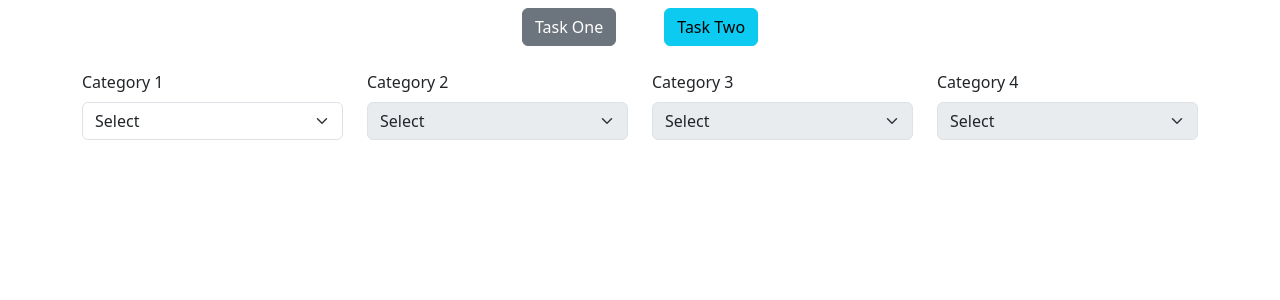
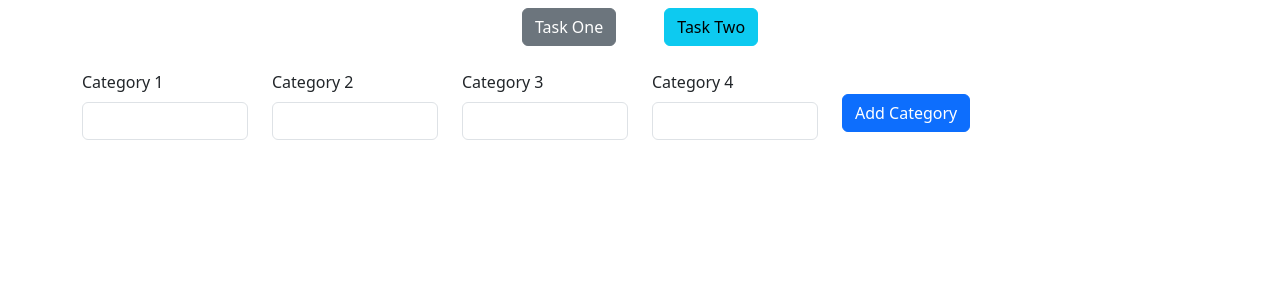
Before and after one commit to shanmugarajshan/task_interview, a React (Vite) app: page /Category in a window 1280 px wide. Shown: the top 300 px of the page. Built offline with nearby package versions, Linux system fonts and the light colour scheme.

Commit message:
category list

```diff
--- a/src/taskTwo/Category.jsx
+++ b/src/taskTwo/Category.jsx
@@ -1,133 +1,105 @@
 import React, { useState } from "react";
-import { Form, FormGroup, Label, Input, Container, Row, Col } from "reactstrap";
+import { Form, FormGroup, Label, Input, Container, Row, Col, Button, Table } from "reactstrap";
 
-const categoryData = {
-  Fasteners: {
-    Nuts: [
-      "Knurled Check Nuts",
-      "Acorn Nuts",
-      "T-Slot Nuts",
-      "Coupling Nuts",
-      "Flange Nuts",
-      "Hex Nuts",
-    ],
-    Screws: {
-      "Screw Jacks": [
-        "Adjustable Locating Buttons",
-        "Manual Work Supports",
-        "Through-Hole Leveling Jacks",
-        "Torque Screw Jacks",
-      ],
-    },
-  },
-};
+const getInitialState = () => ({
+  categoryOne: "",
+  categoryTwo: "",
+  categoryThree: "",
+  categoryFour: ""
+});
 
 const CategoryForm = () => {
-  const [category1, setCategory1] = useState("");
-  const [category2, setCategory2] = useState("");
-  const [category3, setCategory3] = useState("");
-  const [category4, setCategory4] = useState("");
+  const [category, setCategory] = useState(getInitialState());
+  const [tableData, setTableData] = useState([]);
+
+  const updateState = (field, value) => {
+    setCategory((prev) => ({ ...prev, [field]: value }));
+  };
+
+  const handleSubmit = (e) => {
+    e.preventDefault();
+    setTableData([...tableData, category]);
+    setCategory(getInitialState());
+  };
 
   return (
     <Container className="mt-4">
-      <Form>
+      <Form onSubmit={handleSubmit}>
         <Row>
-          <Col md={3}>
+          <Col md={2}>
             <FormGroup>
-              <Label for="category1">Category 1</Label>
+              <Label for="categoryOne">Category 1</Label>
               <Input
-                type="select"
-                id="category1"
-                value={category1}
-                onChange={(e) => {
-                  setCategory1(e.target.value);
-                  setCategory2("");
-                  setCategory3("");
-                  setCategory4("");
-                }}
-              >
-                <option value="">Select</option>
-                {Object.keys(categoryData).map((cat) => (
-                  <option key={cat} value={cat}>
-                    {cat}
-                  </option>
-                ))}
-              </Input>
+                type="text"
+                id="categoryOne"
+                value={category.categoryOne}
+                onChange={(e) => updateState("categoryOne", e.target.value)}
+              />
             </FormGroup>
           </Col>
-          <Col md={3}>
+          <Col md={2}>
             <FormGroup>
-              <Label for="category2">Category 2</Label>
+              <Label for="categoryTwo">Category 2</Label>
               <Input
-                type="select"
-                id="category2"
-                value={category2}
-                onChange={(e) => {
-                  setCategory2(e.target.value);
-                  setCategory3("");
-                  setCategory4("");
-                }}
-                disabled={!category1}
-              >
-                <option value="">Select</option>
-                {category1 &&
-                  Object.keys(categoryData[category1] || {}).map((cat) => (
-                    <option key={cat} value={cat}>
-                      {cat}
-                    </option>
-                  ))}
-              </Input>
+                type="text"
+                id="categoryTwo"
+                value={category.categoryTwo}
+                onChange={(e) => updateState("categoryTwo", e.target.value)}
+              />
             </FormGroup>
           </Col>
-          <Col md={3}>
+          <Col md={2}>
             <FormGroup>
-              <Label for="category3">Category 3</Label>
+              <Label for="categoryThree">Category 3</Label>
               <Input
-                type="select"
-                id="category3"
-                value={category3}
-                onChange={(e) => {
-                  setCategory3(e.target.value);
-                  setCategory4("");
-                }}
-                disabled={!category2}
-              >
-                <option value="">Select</option>
-                {category2 &&
-                  Object.keys(categoryData[category1]?.[category2] || {}).map(
-                    (cat) => (
-                      <option key={cat} value={cat}>
-                        {cat}
-                      </option>
-                    )
-                  )}
-              </Input>
+                type="text"
+                id="categoryThree"
+                value={category.categoryThree}
+                onChange={(e) => updateState("categoryThree", e.target.value)}
+              />
             </FormGroup>
           </Col>
-          <Col md={3}>
+          <Col md={2}>
             <FormGroup>
-              <Label for="category4">Category 4</Label>
+              <Label for="categoryFour">Category 4</Label>
               <Input
-                type="select"
-                id="category4"
-                value={category4}
-                onChange={(e) => setCategory4(e.target.value)}
-                disabled={!category3}
-              >
-                <option value="">Select</option>
-                {category3 &&
-                  (Array.isArray(categoryData[category1]?.[category2]?.[category3])
-                    ? categoryData[category1][category2][category3].map((cat) => (
-                        <option key={cat} value={cat}>
-                          {cat}
-                        </option>
-                      ))
-                    : [])}
-              </Input>
+                type="text"
+                id="categoryFour"
+                value={category.categoryFour}
+                onChange={(e) => updateState("categoryFour", e.target.value)}
+              />
             </FormGroup>
           </Col>
+          <Col md={2}>
+        <Button color="primary" type="submit" className="mt-4">Add Category</Button>
+        </Col>
         </Row>
       </Form>
+
+      {tableData.length > 0 && (
+        <Table striped bordered className="mt-4">
+          <thead>
+            <tr>
+              <th>#</th>
+              <th>Category 1</th>
+              <th>Category 2</th>
+              <th>Category 3</th>
+              <th>Category 4</th>
+            </tr>
+          </thead>
+          <tbody>
+            {tableData.map((item, index) => (
+              <tr key={index}>
+                <td>{index + 1}</td>
+                <td>{item.categoryOne}</td>
+                <td>{item.categoryTwo}</td>
+                <td>{item.categoryThree}</td>
+                <td>{item.categoryFour}</td>
+              </tr>
+            ))}
+          </tbody>
+        </Table>
+      )}
     </Container>
   );
 };
```
